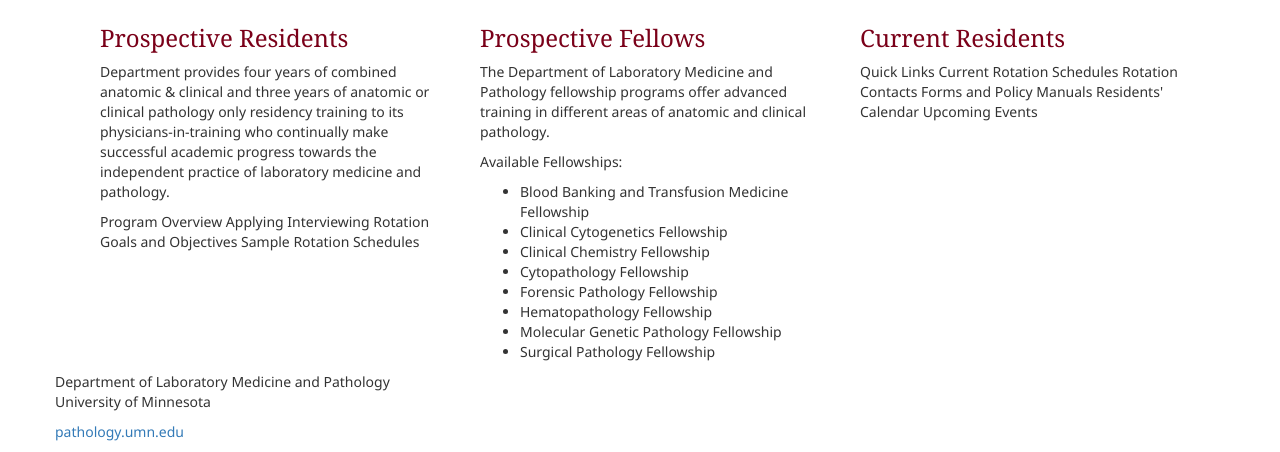
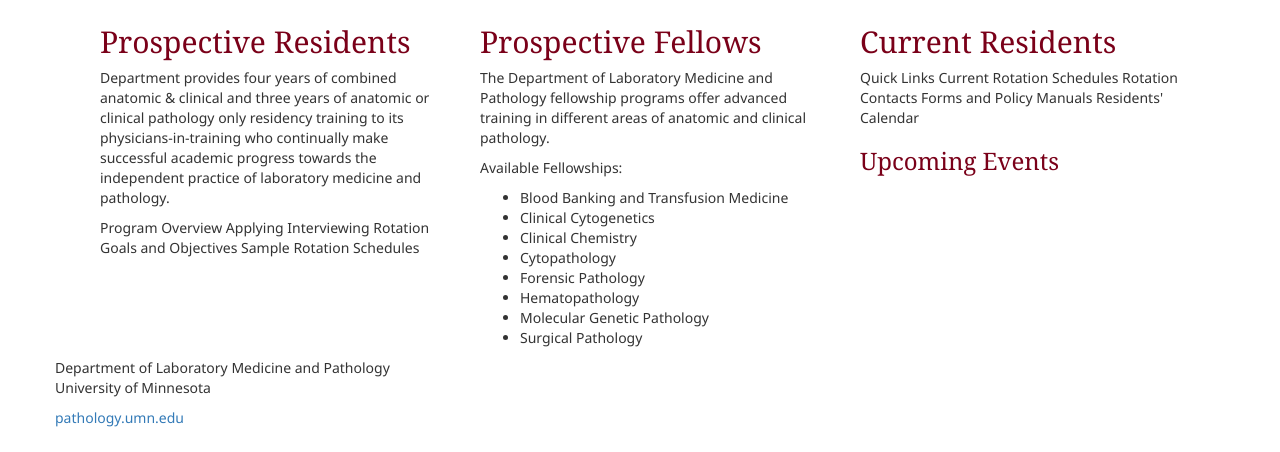
Before and after one commit to bdunnette/fragmentary-lesion, a Jekyll site: the page built from index.html, in a window 1280 px wide. Shown: the part 494-946 px from the top of the page. Built offline with Jekyll 4.4.1, drawn with Linux system fonts in a browser that asks for light colours; nearby versions of some CDN libraries; Markdown is read by kramdown in place of the engine named in the settings.

Commit message:
Updated index.html

```diff
--- a/index.html
+++ b/index.html
@@ -21,7 +21,7 @@
 	<div class="row-fluid">
       <div class="col-lg-4">
 
-        <h3>Prospective Residents</h3>
+        <h2>Prospective Residents</h2>
 
         <p> Department provides four years of combined anatomic &amp; clinical and three years of anatomic or clinical pathology only residency training to its physicians-in-training who continually make successful academic progress towards the independent practice of laboratory medicine and pathology.</p>
 
@@ -36,26 +36,26 @@
       <div class="col-lg-4">
 
 
-        <h3>Prospective Fellows</h3>
+        <h2>Prospective Fellows</h2>
 
         <p>The Department of Laboratory Medicine and Pathology fellowship programs offer advanced training in different areas of anatomic and clinical pathology.</p>
         <p>Available Fellowships:
 		<ul>
-  			<li>Blood Banking and Transfusion Medicine Fellowship</li>
-    		<li>Clinical Cytogenetics Fellowship</li>
-    		<li>Clinical Chemistry Fellowship</li>
-    		<li>Cytopathology Fellowship</li>
-    		<li>Forensic Pathology Fellowship</li>
-    		<li>Hematopathology Fellowship</li>
-    		<li>Molecular Genetic Pathology Fellowship</li>
-    		<li>Surgical Pathology Fellowship</li>
+  			<li>Blood Banking and Transfusion Medicine </li>
+    		<li>Clinical Cytogenetics </li>
+    		<li>Clinical Chemistry </li>
+    		<li>Cytopathology </li>
+    		<li>Forensic Pathology </li>
+    		<li>Hematopathology </li>
+    		<li>Molecular Genetic Pathology </li>
+    		<li>Surgical Pathology </li>
         </ul>
       </p>
       </div>
       <div class="col-lg-4">
 
 
-        <h3>Current Residents</h3>
+        <h2>Current Residents</h2>
 Quick Links
 
     Current Rotation Schedules
@@ -63,7 +63,7 @@
     Forms and Policy Manuals
     Residents' Calendar
 
-Upcoming Events
+        <h3>Upcoming Events</h3>
 
       </div>
   	</div>
```
